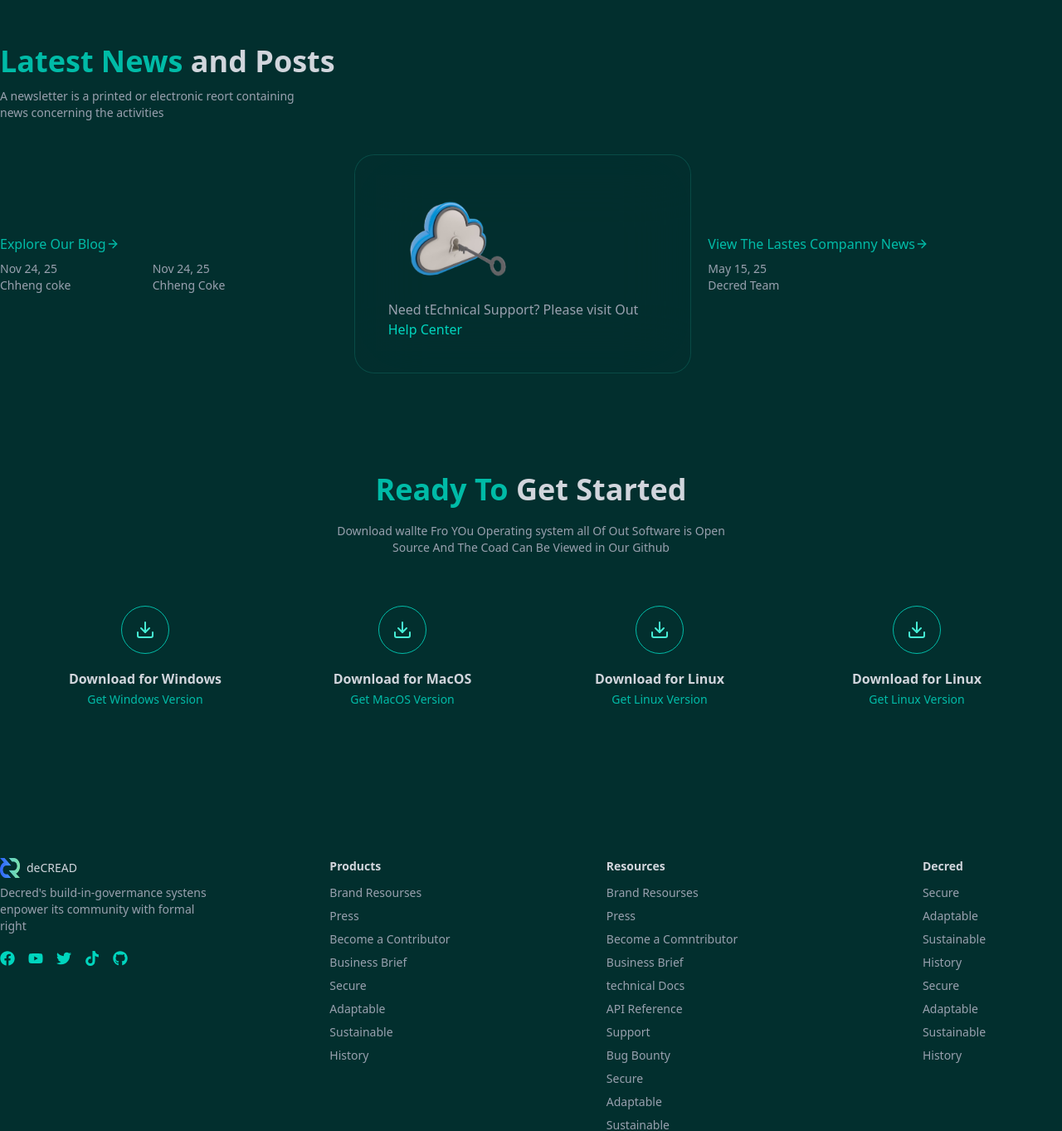
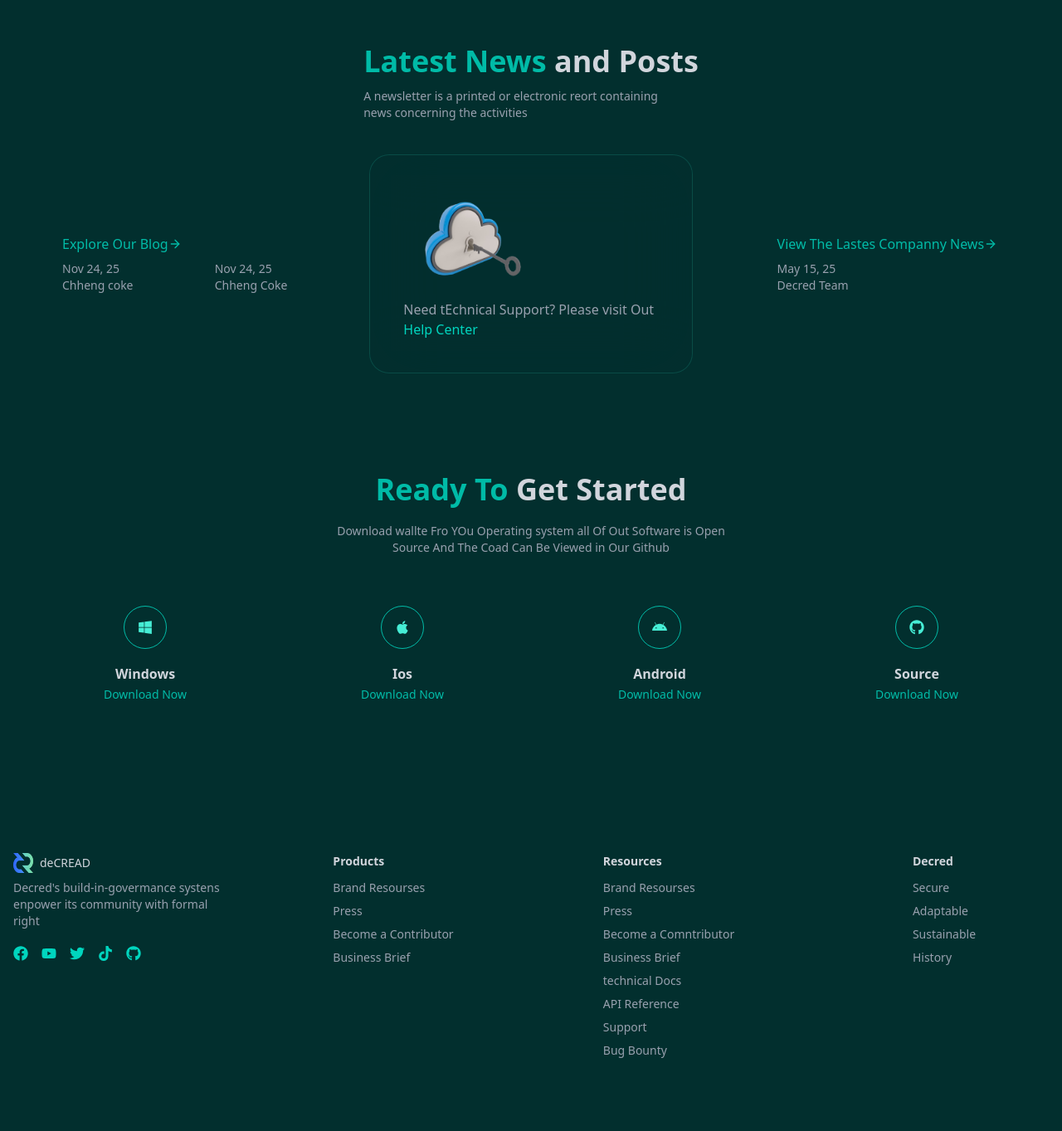
Before and after one commit to sivchheng16/react-project, a React (Vite) app in the folder website_design_project/: page / in a window 1280 px wide. Shown: the part 1710-3073 px from the top of the page at 83% size. Built offline with nearby package versions, Linux system fonts and the light colour scheme.

Commit message:
update-home-page-from-koompios

```diff
--- a/website_design_project/src/pages/about.tsx
+++ b/website_design_project/src/pages/about.tsx
@@ -1,13 +1,24 @@
 export default function About() {
   return (
-    <>
-      <div className="w-full justify-center">
-        <section className="bg-[url('../../../public/cryptocurrency-concept-with-bitcoin.jpg')] bg-cover ">
-          <div className="max-w-[1700px] justify-center items-center m-auto">
-
+    <div className="w-full justify-center m-auto">
+      <section className="bg-[url('../../public/img/hero_background.jpg')] bg-cover bg-no-repeat bg-center ">
+        <div className="max-w-[1700px] justify-center items-center m-auto h-screen text-gray-300 container ">
+          <div className="py-50 container text-center m-auto leading-10 justify-center items-center flex flex-col">
+            <h1 className="text-8xl font-bold text-[#00D18B]">
+              Connection Between Human <br />
+              <span>and Technology</span>
+            </h1>
+            <p className=" max-w-2xl md:max-w-4xl lg:max-w-5xl">
+              This image shows two polygon-style digital hands reaching toward
+              each other in a dark blue digital background. The hands are made
+              of glowing connected lines and dots, representing network
+              connections or futuristic technology. It symbolizes collaboration
+              between humans and artificial intelligence, support, unity, or
+              communication through digital means.
+            </p>
           </div>
-        </section>
-      </div>
-    </>
+        </div>
+      </section>
+    </div>
   );
 }
--- a/website_design_project/src/pages/home.tsx
+++ b/website_design_project/src/pages/home.tsx
@@ -7,10 +7,16 @@
   Play,
   Users,
 } from "lucide-react";
+import {
+  feature,
+  icons,
+  product,
+  resoursces,
+  decred,
+  socialMedia,
+} from "../data/Data";
 import Button from "../component/Button";
 import img1 from "../../public/img/brand-blockchain.png";
-import { feature, icons } from "../data/Data";
-import { product, resoursces, decred, socialMedia } from "../data/Data";
 import Logo from "../component/Logo";
 
 const HeroSection = () => {
@@ -117,7 +123,7 @@
 // Feature release component
 const FeatureRelease = () => {
   return (
-    <section className="container m-auto text-center  items-center justify-center  my-30 grid grid-cols-2">
+    <section className="container m-auto text-center  items-center  my-30 grid grid-cols-2 justify-center ">
       <div className="text-teal-500 space-y-5 pr-20 border-r-5 border-teal-700">
         <QuickLinkItem title="Exchanges" icon={BadgeDollarSignIcon} />
         <QuickLinkItem title="Community" icon={Users} />
@@ -153,7 +159,7 @@
 // Last news section component
 const LastNewSection = () => {
   return (
-    <section className="text-gray-300">
+    <section className="text-gray-300 justify-center items-center flex flex-col ">
       <div className=" space-y-3 py-10">
         <h3 className="text-4xl font-bold">
           <span className="text-teal-500">Latest News</span> and Posts
@@ -164,12 +170,13 @@
         </p>
       </div>
       {/*  */}
-      <div className="  grid grid-cols-1 md:grid-cols-3   space-x-5 items-center m-auto">
-        <div className="flex items-baseline-last space-x-10">
+      <div className="grid grid-cols-1 md:grid-cols-3   gap-10 items-center justify-items-center w-full  px-4 m-auto">
+        <div className="flex items-baseline-last gap-10">
           <div className=" space-y-2 ">
             <a
               href="# "
-              target="_blank"
+              target="_blank "
+              rel="noopener noreferrer"
               className="text-teal-500 flex items-center "
             >
               Explore Our Blog
@@ -186,7 +193,12 @@
           <p className=" text-gray-400">
             {" "}
             Need tEchnical Support? Please visit Out{" "}
-            <a href="#" target="_blank" className="text-teal-400">
+            <a
+              href="#"
+              target="_blank"
+              rel="noopener noreferrer"
+              className="text-teal-400"
+            >
               Help Center
             </a>
           </p>
@@ -195,6 +207,7 @@
           <a
             href="# "
             target="_blank"
+            rel="noopener noreferrer"
             className="text-teal-500 flex items-center "
           >
             View The Lastes Companny News <ArrowRight className="size-4" />
@@ -237,26 +250,9 @@
         </p>
       </div>
       <div className="grid grid-cols-4 p-5 ">
-        <DownloadIcon
-          logo={<Download />}
-          title="Download for Windows"
-          get="Get Windows Version"
-        />
-        <DownloadIcon
-          logo={<Download />}
-          title="Download for MacOS"
-          get="Get MacOS Version"
-        />
-        <DownloadIcon
-          logo={<Download />}
-          title="Download for Linux"
-          get="Get Linux Version"
-        />
-        <DownloadIcon
-          logo={<Download />}
-          title="Download for Linux"
-          get="Get Linux Version"
-        />
+        {icons.map((icon) => (
+          <DownloadIcon {...icon} />
+        ))}
       </div>
     </section>
   );
@@ -273,11 +269,6 @@
             {link}
           </a>
         ))}
-
-        <a href="#">{decred[0].secure}</a>
-        <a href="#">{decred[0].adaptable}</a>
-        <a href="#">{decred[0].sustainable}</a>
-        <a href="#">{decred[0].history}</a>
       </div>
     </div>
   );
@@ -286,30 +277,51 @@
 // Footer section component
 const FooterSection = () => {
   return (
-    <section className="grid md:grid-cols-3 lg:grid-cols-4 md:gap-15 lg:gap-20 text-sm text-gray-400 pb-20 justify-items-center m-auto    ">
-      <div className="space-y-5">
-        <div className="space-y-2">
+    <section className=" container w-full justify-center m-auto ">
+      <div className="container grid md:grid-cols-3 lg:grid-cols-4 gap-8 md:gap-10 lg:gap-20 text-sm text-gray-400 pb-20 justify-items-center items-start m-auto px-4">
+        <div className="space-y-5  text-center md:text-left w-full">
+          <div className="space-y-2 flex flex-col items-center md:items-start">
             <Logo />
             <p className="text-gray-400">
               Decred's build-in-govermance systens enpower its community with
               formal right
             </p>
           </div>
-        <div>
+          <div className="flex justify-center md:justify-start">
             <div className="flex gap-4 text-lg  text-teal-400">
-            <a href="https://www.facebook.com/" target="_blank">
+              <a
+                href="https://www.facebook.com/"
+                target="_blank"
+                rel="noopener noreferrer"
+              >
                 {socialMedia[0].facebook}
               </a>
-            <a href="https://www.youtube.com/" target="_blank">
+              <a
+                href="https://www.youtube.com/"
+                target="_blank"
+                rel="noopener noreferrer"
+              >
                 {socialMedia[0].youtube}
               </a>
-            <a href="https://x.com/" target="_blank">
+              <a
+                href="https://x.com/"
+                target="_blank"
+                rel="noopener noreferrer"
+              >
                 {socialMedia[0].twitter}
               </a>
-            <a href="https://www.tiktok.com/en/" target="_blank">
+              <a
+                href="https://www.tiktok.com/en/"
+                target="_blank"
+                rel="noopener noreferrer"
+              >
                 {socialMedia[0].tiktok}
               </a>
-            <a href="https://github.com/" target="_blank">
+              <a
+                href="https://github.com/"
+                target="_blank"
+                rel="noopener noreferrer"
+              >
                 {socialMedia[0].github}
               </a>
             </div>
@@ -318,6 +330,7 @@
         <FooterLink title="Products" links={product[0]} />
         <FooterLink title="Resources" links={resoursces[0]} />
         <FooterLink title="Decred" links={decred[0]} />
+      </div>
     </section>
   );
 };
--- a/website_design_project/tailwind.config.js
+++ b/website_design_project/tailwind.config.js
@@ -24,7 +24,7 @@
       sm: "768px",
       md: "1060px",
       lg: "1200px",
-      xl: "1700px",
+      ls: "1700px",
     },
   },
   plugins: [],
```
Also changed, not shown: website_design_project/public/img/humen_technology.png (deleted), 1 other file (tests, documents, lock files or other folders). Lines whose indentation alone changed are shown as unchanged.
